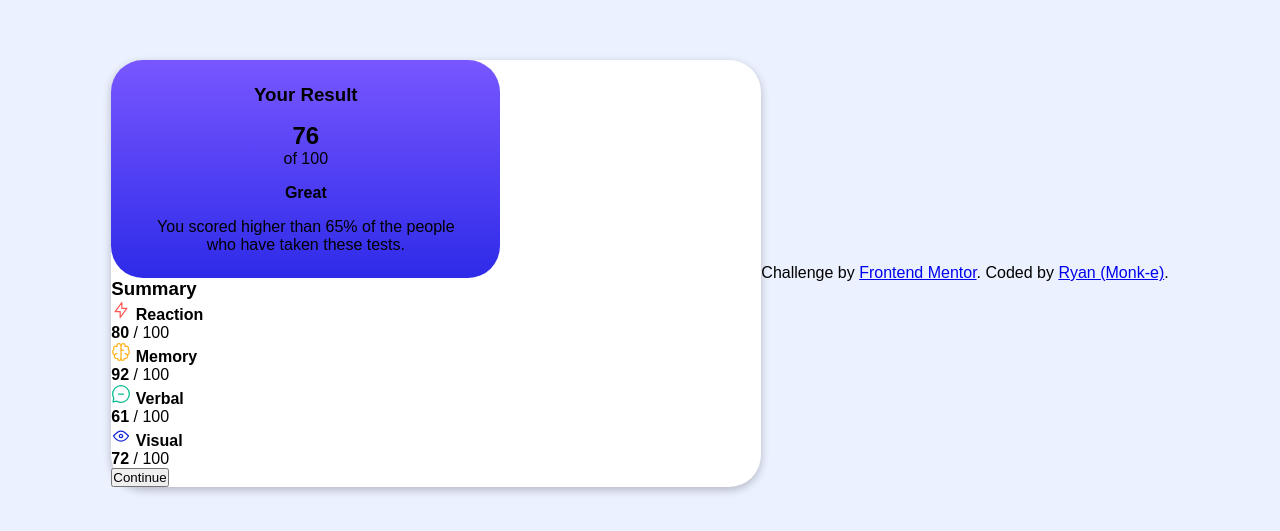
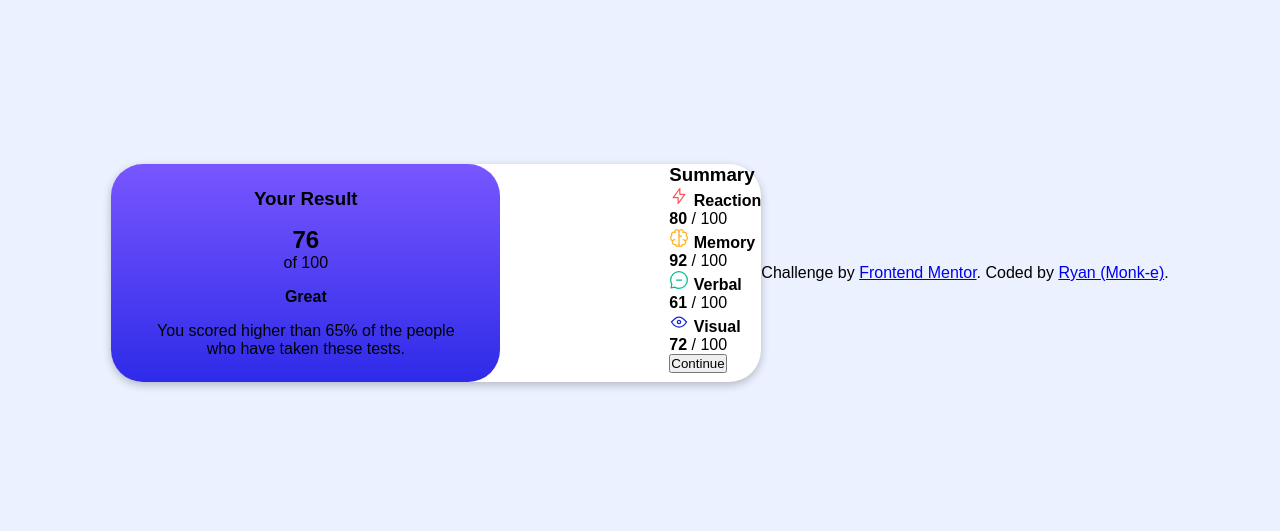
Before and after one commit to Monk-e/learning-flexbox, a plain HTML site: page index.html in a window 1280 px wide. Shown: the part 127-658 px from the top of the page. Drawn offline with Linux system fonts and the light colour scheme; a web font is replaced by a local one.

Commit message:
fixed misnaming of card container function

```diff
--- a/index.html
+++ b/index.html
@@ -10,13 +10,13 @@
   <link rel="stylesheet" href="style.css"/>
   <title>Frontend Mentor | Results summary component</title>
 
-  <!-- Feel free to remove these styles or customise in your own stylesheet 👍 -->
+
 
 </head>
 <body>
 
   <div class="card">
-    <div class="car_container">
+    <div class="card-container">
       <section class="result">
         <h3 class="title">
           Your Result
```
